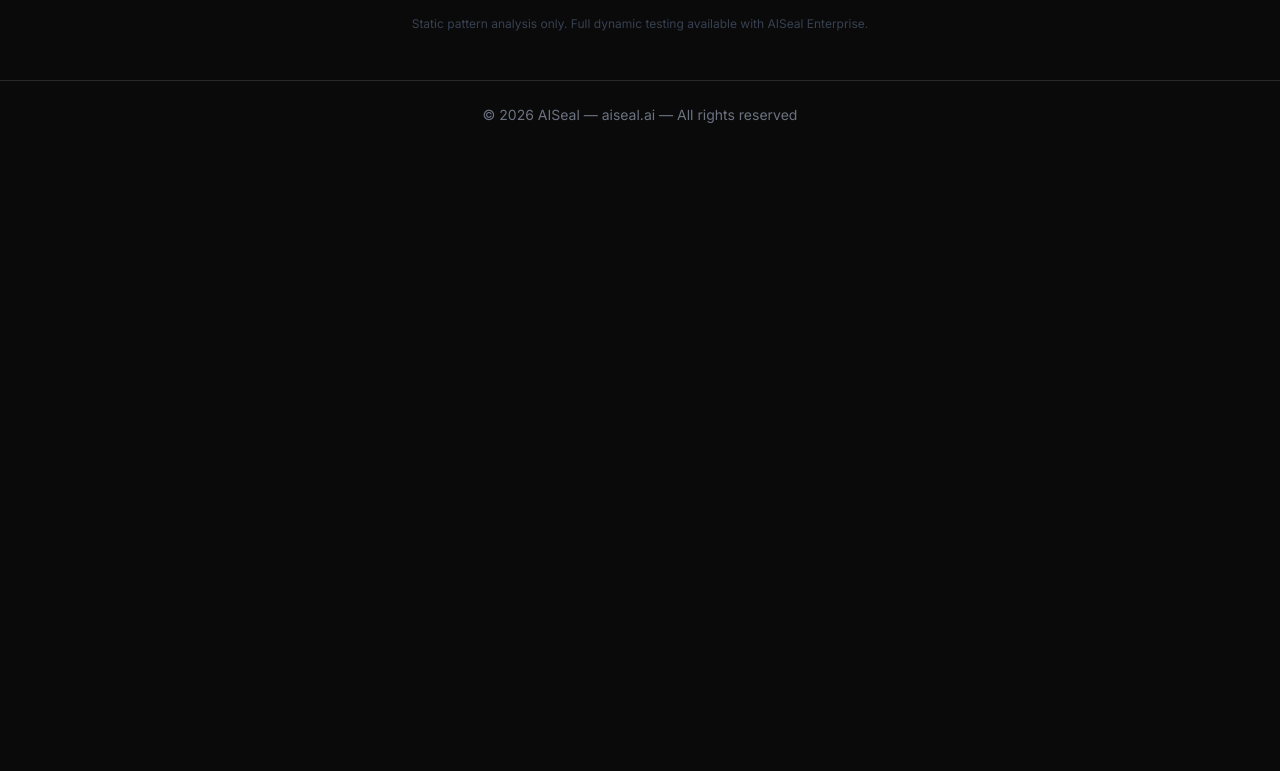
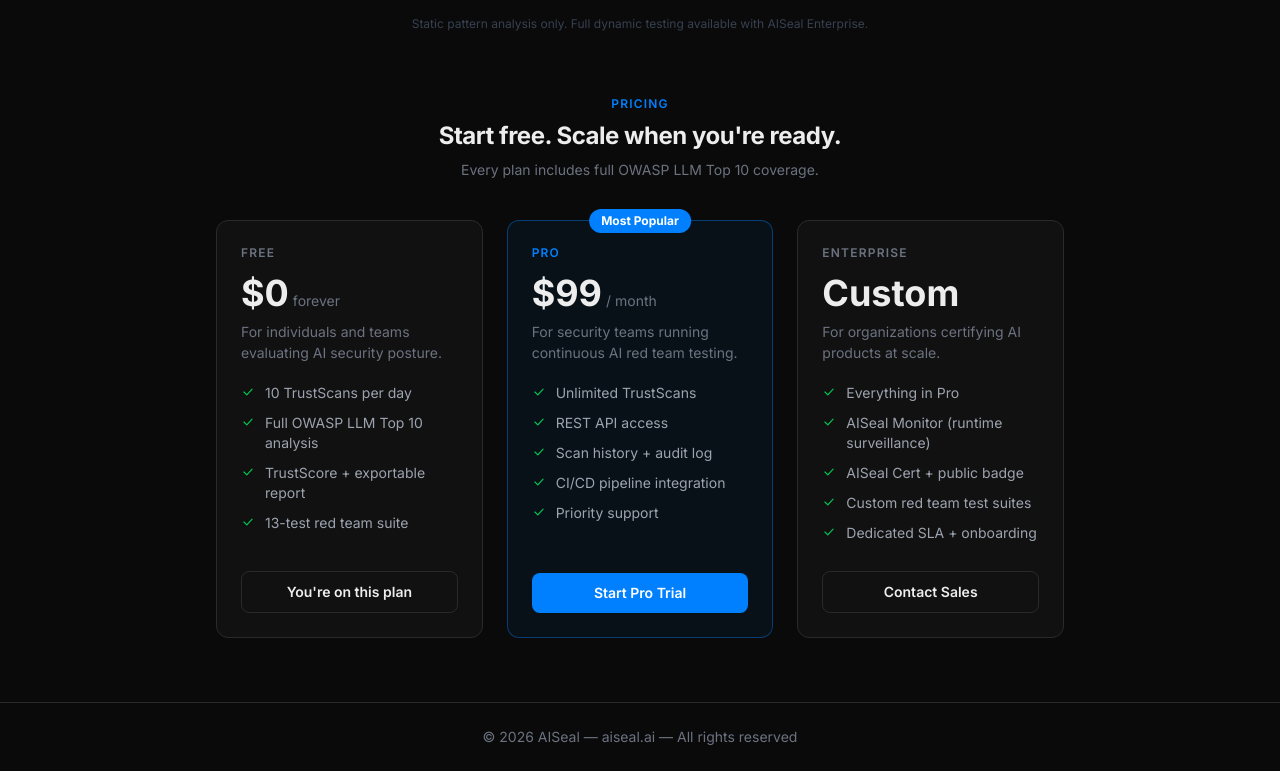
Before and after one commit to BadAsh99/aiseal, a Next.js app: page /scan in a window 1280 px wide. Shown: the part 1654-2425 px from the top of the page. Before the commit the page ends 1803 px from the top, so only its background shows below. Built offline with nearby package versions, Linux system fonts and the light colour scheme.

Commit message:
Add pricing section to scan page — Free/Pro/Enterprise tiers

```diff
--- a/app/scan/page.tsx
+++ b/app/scan/page.tsx
@@ -622,6 +622,67 @@
             </p>
           </div>
         )}
+
+        {/* Pricing */}
+        <div className="mt-16 mb-4">
+          <p className="text-xs font-semibold uppercase tracking-widest mb-2 text-center" style={{ color: "#0080ff" }}>
+            Pricing
+          </p>
+          <h2 className="text-2xl font-bold text-center mb-2" style={{ color: "#ededed", letterSpacing: "-0.02em" }}>
+            Start free. Scale when you&apos;re ready.
+          </h2>
+          <p className="text-center text-sm mb-10" style={{ color: "#6b7280" }}>
+            Every plan includes full OWASP LLM Top 10 coverage.
+          </p>
+
+          <div className="grid grid-cols-1 md:grid-cols-3 gap-6">
+            <PricingCard
+              tier="Free"
+              price="$0"
+              period="forever"
+              description="For individuals and teams evaluating AI security posture."
+              features={[
+                "10 TrustScans per day",
+                "Full OWASP LLM Top 10 analysis",
+                "TrustScore + exportable report",
+                "13-test red team suite",
+              ]}
+              cta="You're on this plan"
+              ctaStyle="ghost"
+            />
+            <PricingCard
+              tier="Pro"
+              price="$99"
+              period="/ month"
+              description="For security teams running continuous AI red team testing."
+              features={[
+                "Unlimited TrustScans",
+                "REST API access",
+                "Scan history + audit log",
+                "CI/CD pipeline integration",
+                "Priority support",
+              ]}
+              cta="Start Pro Trial"
+              ctaStyle="primary"
+              highlight
+            />
+            <PricingCard
+              tier="Enterprise"
+              price="Custom"
+              period=""
+              description="For organizations certifying AI products at scale."
+              features={[
+                "Everything in Pro",
+                "AISeal Monitor (runtime surveillance)",
+                "AISeal Cert + public badge",
+                "Custom red team test suites",
+                "Dedicated SLA + onboarding",
+              ]}
+              cta="Contact Sales"
+              ctaStyle="ghost"
+            />
+          </div>
+        </div>
       </div>
     </div>
   );
@@ -650,3 +711,75 @@
     </div>
   );
 }
+
+function PricingCard({
+  tier,
+  price,
+  period,
+  description,
+  features,
+  cta,
+  ctaStyle,
+  highlight,
+}: {
+  tier: string;
+  price: string;
+  period: string;
+  description: string;
+  features: string[];
+  cta: string;
+  ctaStyle: "primary" | "ghost";
+  highlight?: boolean;
+}) {
+  return (
+    <div
+      className="rounded-xl p-6 flex flex-col gap-5 relative"
+      style={{
+        background: highlight ? "rgba(0,128,255,0.06)" : "#111111",
+        border: highlight ? "1px solid rgba(0,128,255,0.4)" : "1px solid #2a2a2a",
+      }}
+    >
+      {highlight && (
+        <div
+          className="absolute -top-3 left-1/2 -translate-x-1/2 px-3 py-1 rounded-full text-xs font-bold"
+          style={{ background: "#0080ff", color: "#fff" }}
+        >
+          Most Popular
+        </div>
+      )}
+
+      <div>
+        <p className="text-xs font-semibold uppercase tracking-widest mb-3" style={{ color: highlight ? "#0080ff" : "#6b7280" }}>
+          {tier}
+        </p>
+        <div className="flex items-baseline gap-1 mb-2">
+          <span className="text-4xl font-bold" style={{ color: "#ededed" }}>{price}</span>
+          {period && <span className="text-sm" style={{ color: "#6b7280" }}>{period}</span>}
+        </div>
+        <p className="text-sm" style={{ color: "#6b7280", lineHeight: "1.5" }}>{description}</p>
+      </div>
+
+      <ul className="flex flex-col gap-2.5 flex-1">
+        {features.map((f) => (
+          <li key={f} className="flex items-start gap-2.5 text-sm" style={{ color: "#9ca3af" }}>
+            <svg className="flex-shrink-0 mt-0.5" width="14" height="14" viewBox="0 0 24 24" fill="none">
+              <path d="M5 12L10 17L19 7" stroke="#00c853" strokeWidth="2" strokeLinecap="round" strokeLinejoin="round" />
+            </svg>
+            {f}
+          </li>
+        ))}
+      </ul>
+
+      <button
+        className="w-full py-2.5 rounded-lg text-sm font-semibold mt-2"
+        style={
+          ctaStyle === "primary"
+            ? { background: "#0080ff", color: "#fff", border: "none" }
+            : { background: "transparent", color: "#ededed", border: "1px solid #2a2a2a" }
+        }
+      >
+        {cta}
+      </button>
+    </div>
+  );
+}
```
